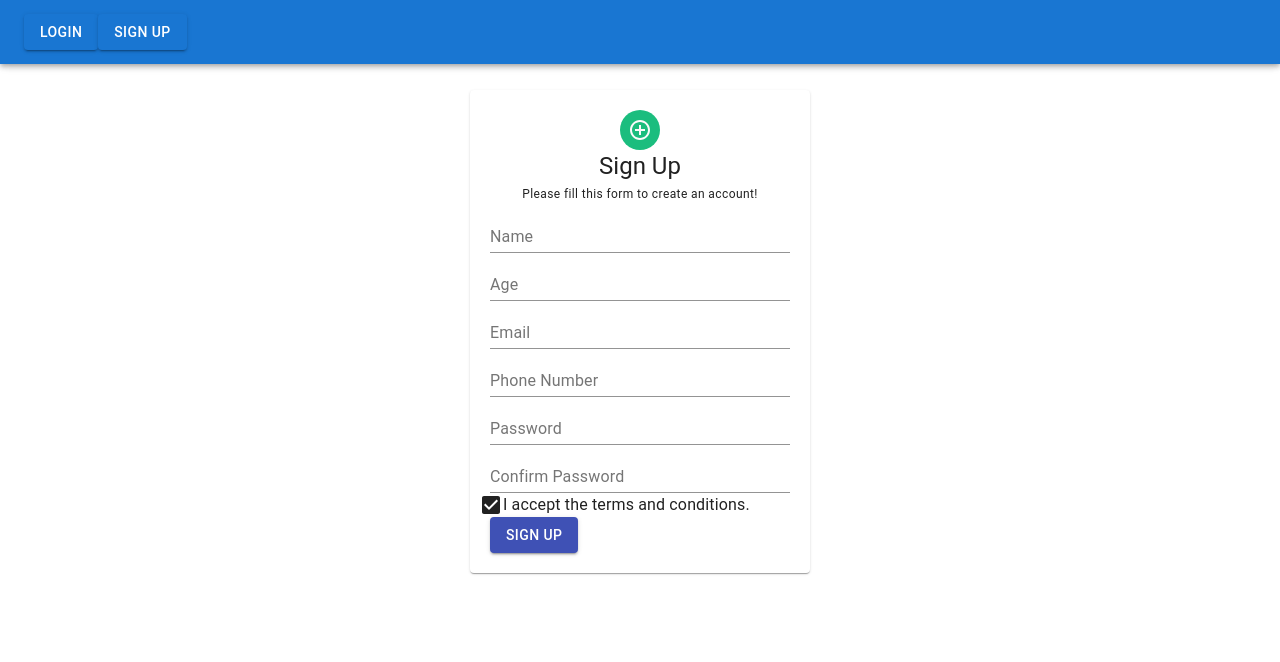
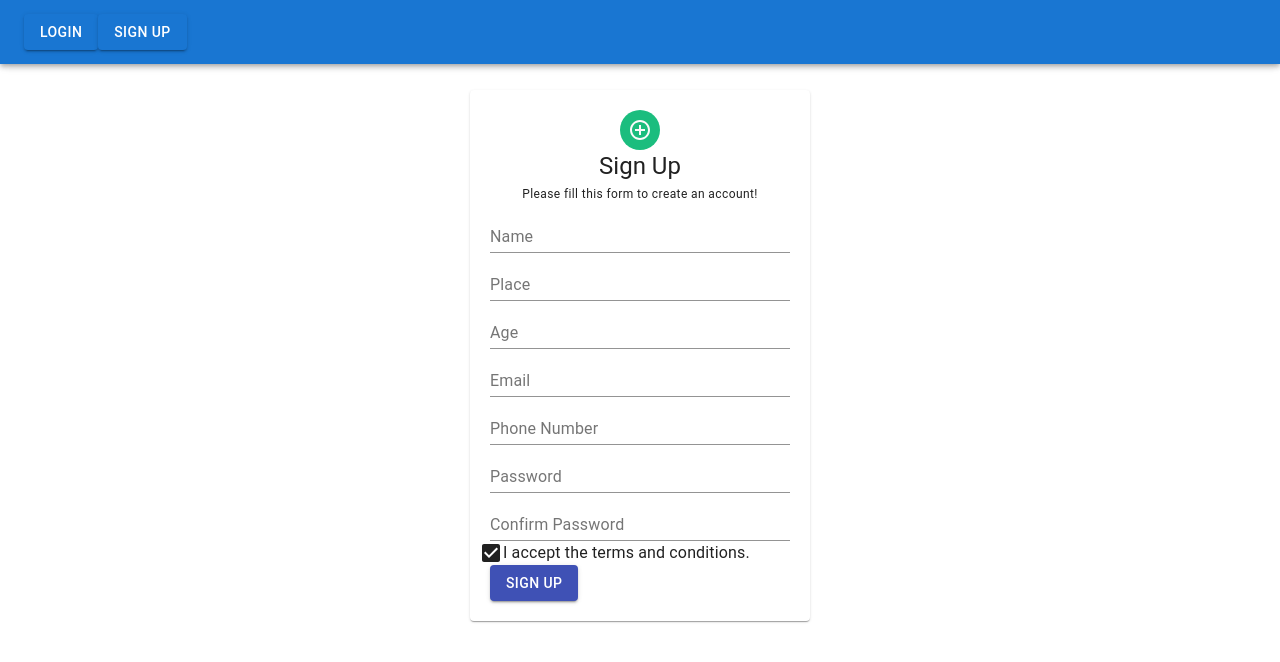
Before and after one commit to ICTAK-Expense-Tracker-App/Expense-Tracker-App, a React (Create React App) app in the folder frontend/: page /SignUp in a window 1280 px wide. Shown: the top 662 px of the page. Built offline with nearby package versions, Linux system fonts and the light colour scheme.

Commit message:
Your commit message

```diff
--- a/frontend/src/components/SignUp.jsx
+++ b/frontend/src/components/SignUp.jsx
@@ -22,6 +22,7 @@ const SignUp = () => {
                 </Grid>
                 <form>
                     <TextField fullWidth label='Name' placeholder="Enter your name" />
+                    <TextField fullWidth label='Place' placeholder="Enter your place" />
                     <TextField fullWidth label='Age' placeholder="Enter your age" />
                     <TextField fullWidth label='Email' placeholder="Enter your email" />
                     <TextField fullWidth label='Phone Number' placeholder="Enter your phone number" />
```
